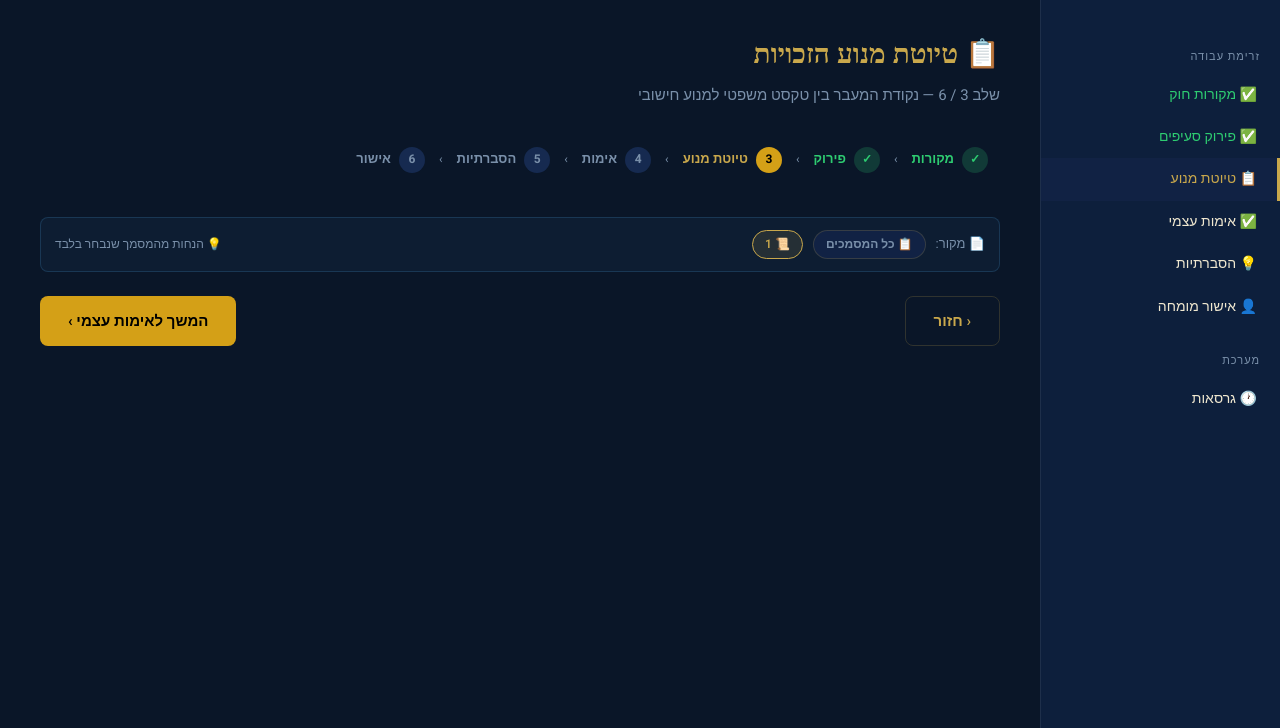
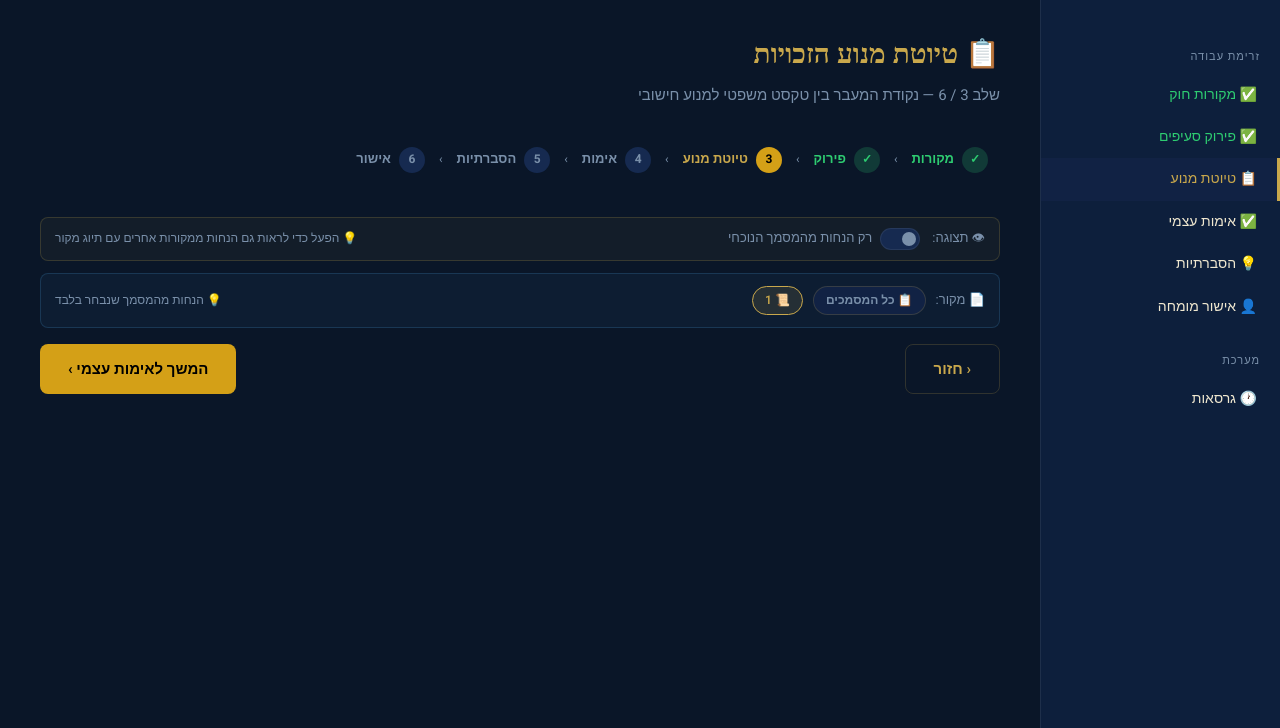
Before and after one commit to Yashasvi0229/right_rag, a FastAPI app: template templates/screen3_engine.html in a window 1280 px wide. Shown: the part 72-800 px from the top of the page. Run offline with FastAPI, Linux system fonts and the light colour scheme; the template is opened without the code that fills it: most values are stand-ins (such as "Sample title", 1, 10 or a date in 2020); some web fonts are replaced.

Commit message:
Update screen3_engine.html

```diff
--- a/templates/screen3_engine.html
+++ b/templates/screen3_engine.html
@@ -33,7 +33,6 @@
   .conditions-list li:last-child,
   .vars-list li:last-child { border-bottom: none; }
 
-  /* QA #10: Formula box with correct/comment colors */
   .formula-box {
     background: var(--bg-navy); border: 1px solid var(--border2);
     border-radius: var(--radius-sm); padding: 14px 16px;
@@ -59,12 +58,12 @@
     margin: 24px 0 16px 0;
   }
 
-  /* QA #11: Source filter bar */
+  /* Source filter bar */
   .source-filter-bar {
     display: flex; align-items: center; gap: 10px; flex-wrap: wrap;
     padding: 12px 14px;
     background: rgba(74,158,221,0.06); border: 1px solid rgba(74,158,221,0.2);
-    border-radius: var(--radius-sm); margin-bottom: 24px; font-size: 13px;
+    border-radius: var(--radius-sm); margin-bottom: 16px; font-size: 13px;
   }
   .source-tag {
     display: inline-flex; align-items: center; gap: 6px;
@@ -83,25 +82,58 @@
     padding: 2px 8px; border-radius: 4px; white-space: nowrap;
   }
 
-  /* Document separation — cards from non-active doc get dimmed */
+  /* Seed data label */
+  .seed-label {
+    font-size: 11px; color: var(--muted);
+    background: rgba(255,255,255,0.05); border: 1px solid var(--border2);
+    padding: 2px 8px; border-radius: 4px; white-space: nowrap;
+  }
+
   .engine-card.doc-dimmed {
-    opacity: 0.35;
-    filter: grayscale(0.5);
-    pointer-events: none;
+    opacity: 0.35; filter: grayscale(0.5); pointer-events: none;
   }
-  /* Current doc cards get a subtle highlight */
   .engine-card.doc-current {
     border-color: rgba(201,168,76,0.4);
     box-shadow: 0 0 0 1px rgba(201,168,76,0.15);
   }
 
-  /* Params row at bottom of card */
+  /* NEW: Toggle switch for show-all vs doc-only */
+  .view-toggle-bar {
+    display: flex; align-items: center; gap: 12px; flex-wrap: wrap;
+    padding: 10px 14px; margin-bottom: 12px;
+    background: rgba(201,168,76,0.05); border: 1px solid var(--border);
+    border-radius: var(--radius-sm); font-size: 13px;
+  }
+  .toggle-switch {
+    display: flex; align-items: center; gap: 8px; cursor: pointer;
+  }
+  .toggle-switch input[type="checkbox"] { display: none; }
+  .toggle-track {
+    width: 40px; height: 22px; background: var(--bg-card2);
+    border: 1px solid var(--border2); border-radius: 11px;
+    position: relative; transition: all 0.2s; flex-shrink: 0;
+  }
+  .toggle-track::after {
+    content: ''; position: absolute;
+    top: 3px; right: 3px;
+    width: 14px; height: 14px;
+    background: var(--muted); border-radius: 50%;
+    transition: all 0.2s;
+  }
+  .toggle-switch input:checked + .toggle-track {
+    background: rgba(201,168,76,0.2); border-color: var(--gold);
+  }
+  .toggle-switch input:checked + .toggle-track::after {
+    background: var(--gold); right: auto; left: 3px;
+  }
+  .toggle-label { color: var(--muted); font-size: 13px; }
+  .toggle-switch input:checked ~ .toggle-label { color: var(--gold); font-weight: 600; }
+
   .params-row {
     display: flex; justify-content: space-between;
     align-items: flex-start; margin-top: 12px; flex-wrap: wrap; gap: 12px;
   }
 
-  /* Mobile sidebar toggle */
   .sidebar-toggle {
     display: none; align-items: center; gap: 8px;
     background: var(--bg-card2); border: 1px solid var(--border);
@@ -110,34 +142,21 @@
     font-family: 'Heebo', sans-serif; margin-bottom: 16px; width: 100%;
   }
 
-  /* ── RESPONSIVE ───────────────────────── */
   @media (max-width: 768px) {
     .sidebar-toggle { display: flex; }
-
-    /* Engine card header — stack on small */
     .engine-header   { padding: 14px 16px; }
     .engine-title    { font-size: 14px; }
     .engine-body     { padding: 16px; }
-
-    /* grid-2 → 1 col */
     .grid-2 { grid-template-columns: 1fr; gap: 14px; }
-
-    /* Formula box — scroll horizontally */
     .formula-box { font-size: 11px; padding: 10px 12px; }
-
-    /* Source filter — wrap tags */
     .source-filter-bar { gap: 8px; padding: 10px 12px; }
-
-    /* Params row — stack */
     .params-row { flex-direction: column; }
   }
-
   @media (max-width: 480px) {
     .engine-title { font-size: 13px; gap: 6px; }
     .engine-id    { font-size: 10px; }
     .formula-box  { font-size: 10px; }
-    .conditions-list li,
-    .vars-list li { font-size: 12px; }
+    .conditions-list li, .vars-list li { font-size: 12px; }
   }
 </style>
 {% endblock %}
@@ -179,7 +198,20 @@
       <div class="step pending"><span class="step-num">6</span> אישור</div>
     </div>
 
-    <!-- QA #11: Source filter -->
+    <!-- NEW: View toggle — doc only vs all with labels -->
+    <div class="view-toggle-bar anim anim-1">
+      <span style="color:var(--muted); flex-shrink:0">👁 תצוגה:</span>
+      <label class="toggle-switch">
+        <input type="checkbox" id="show-all-toggle" onchange="onToggleChange(this)">
+        <div class="toggle-track"></div>
+        <span class="toggle-label" id="toggle-label-text">רק הנחות מהמסמך הנוכחי</span>
+      </label>
+      <span style="color:var(--muted); font-size:12px; margin-right:auto;">
+        💡 הפעל כדי לראות גם הנחות ממקורות אחרים עם תיוג מקור
+      </span>
+    </div>
+
+    <!-- Source filter -->
     <div class="source-filter-bar anim anim-1">
       <span style="color:var(--muted); flex-shrink:0">📄 מקור:</span>
       <span class="source-tag" data-doc="ALL" onclick="filterByDoc('ALL', this)">📋 כל המסמכים</span>
@@ -208,18 +240,29 @@
     {% for right in rights %}
     {% if right.subcategory_tag in ('Reserve_Soldiers', 'Reserve_Commander', 'Reserve_Large_Family') %}
     {% set right_docs = right.linked_clauses | map(attribute='source_doc_id') | list %}
-    <div class="engine-card anim anim-2" data-docs="{{ right_docs | join(',') }}" id="card-{{ right.catalog_id }}">
+    {% set is_seed = right.linked_clauses | length == 0 or right.linked_clauses[0].source_doc_id == 'SEED' %}
+    <div class="engine-card anim anim-2"
+         data-docs="{{ right_docs | join(',') }}"
+         data-seed="{{ 'true' if is_seed else 'false' }}"
+         id="card-{{ right.catalog_id }}">
       <div class="engine-header" onclick="toggleBody(this)">
         <div class="engine-title">
           🎖️ {{ right.name }}
           <span class="engine-id">{{ right.catalog_id }}</span>
           {% if right.linked_clauses %}
             <span class="doc-source-label">{{ right.linked_clauses[0].source_doc_id }}</span>
+          {% else %}
+            <span class="seed-label">📦 מקור: נתוני בסיס</span>
           {% endif %}
         </div>
         <span class="badge badge-yellow" style="flex-shrink:0">🟡 טיוטה</span>
       </div>
       <div class="engine-body" style="display:none">
+        {% if is_seed %}
+        <div style="padding:8px 12px; margin-bottom:12px; background:rgba(255,255,255,0.04); border:1px solid var(--border2); border-radius:6px; font-size:12px; color:var(--muted);">
+          📦 <strong style="color:var(--white)">מקור: נתוני בסיס</strong> — הנחה זו אינה נגזרת מהמסמך שהועלה, אלא ממאגר הזכויות הראשוני של המערכת.
+        </div>
+        {% endif %}
         <div class="grid-2">
           <div>
             <div class="sub-label">תנאי זכאות</div>
@@ -249,7 +292,6 @@
           </div>
         </div>
 
-        <!-- QA #10: Correct formulas — no service days -->
         <div class="sub-label" style="margin-top:16px">נוסחת חישוב — תקנה 3ו / 3ז</div>
 
         {% if 'FAMILY5' in right.catalog_id %}
@@ -305,18 +347,29 @@
     {% for right in rights %}
     {% if right.subcategory_tag in ('Low_Income', 'Senior_Income_Support', 'Senior_Pension', 'Women_Retirement_Age', 'Special_Hardship') %}
     {% set right_docs = right.linked_clauses | map(attribute='source_doc_id') | list %}
-    <div class="engine-card anim anim-3" data-docs="{{ right_docs | join(',') }}" id="card-{{ right.catalog_id }}">
+    {% set is_seed = right.linked_clauses | length == 0 or right.linked_clauses[0].source_doc_id == 'SEED' %}
+    <div class="engine-card anim anim-3"
+         data-docs="{{ right_docs | join(',') }}"
+         data-seed="{{ 'true' if is_seed else 'false' }}"
+         id="card-{{ right.catalog_id }}">
       <div class="engine-header" onclick="toggleBody(this)">
         <div class="engine-title">
           👴 {{ right.name }}
           <span class="engine-id">{{ right.catalog_id }}</span>
           {% if right.linked_clauses %}
             <span class="doc-source-label">{{ right.linked_clauses[0].source_doc_id }}</span>
+          {% else %}
+            <span class="seed-label">📦 מקור: נתוני בסיס</span>
           {% endif %}
         </div>
         <span class="badge badge-yellow" style="flex-shrink:0">🟡 טיוטה</span>
       </div>
       <div class="engine-body" style="display:none">
+        {% if is_seed %}
+        <div style="padding:8px 12px; margin-bottom:12px; background:rgba(255,255,255,0.04); border:1px solid var(--border2); border-radius:6px; font-size:12px; color:var(--muted);">
+          📦 <strong style="color:var(--white)">מקור: נתוני בסיס</strong> — הנחה זו אינה נגזרת מהמסמך שהועלה, אלא ממאגר הזכויות הראשוני של המערכת.
+        </div>
+        {% endif %}
         <div class="grid-2">
           <div>
             <div class="sub-label">תנאי זכאות</div>
@@ -387,32 +440,65 @@
 </div>
 
 <script>
-// Auto-select latest uploaded document on page load
-document.addEventListener('DOMContentLoaded', function() {
-  // Find all source tags except ALL
+// ── State ──────────────────────────────────────────────────────────────────
+let showAllMode = false; // false = doc only, true = all with labels
+let currentDocFilter = null;
+
+// ── Toggle: doc-only vs all-with-labels ───────────────────────────────────
+function onToggleChange(checkbox) {
+  showAllMode = checkbox.checked;
+  const label = document.getElementById('toggle-label-text');
+  label.textContent = showAllMode ? 'כל ההנחות (כולל נתוני בסיס)' : 'רק הנחות מהמסמך הנוכחי';
+  applyView();
+}
+
+function applyView() {
+  if (showAllMode) {
+    // Show ALL cards — seed cards get label (already in HTML)
+    // Remove all hiding/dimming
+    document.querySelectorAll('.engine-card').forEach(card => {
+      card.classList.remove('doc-hidden', 'doc-dimmed', 'doc-current');
+      card.style.display = '';
+    });
+    // Hide the source filter bar — not needed in all mode
+    document.querySelector('.source-filter-bar').style.display = 'none';
+  } else {
+    // Doc-only mode — use current doc filter
+    document.querySelector('.source-filter-bar').style.display = 'flex';
+    if (currentDocFilter) {
+      filterByDoc(currentDocFilter, document.querySelector(`.source-tag[data-doc="${currentDocFilter}"]`));
+    } else {
+      // Auto-select latest doc
       const docTags = document.querySelectorAll('.source-tag[data-doc]:not([data-doc="ALL"])');
-
       if (docTags.length > 0) {
-    // Auto-select the last (most recently added) document
         const latestTag = docTags[docTags.length - 1];
         filterByDoc(latestTag.dataset.doc, latestTag);
       } else {
-    // No specific docs — show all
         const allTag = document.querySelector('.source-tag[data-doc="ALL"]');
         if (allTag) filterByDoc('ALL', allTag);
       }
-});
-
-function toggleBody(header) {
-  const body = header.nextElementSibling;
-  const isOpen = body.style.display === 'block';
-  body.style.display = isOpen ? 'none' : 'block';
+    }
   }
 
-/* QA #11: Filter by source doc */
+  // Show/hide category dividers
+  document.querySelectorAll('.category-divider').forEach(divider => {
+    let next = divider.nextElementSibling;
+    let hasVisible = false;
+    while (next && !next.classList.contains('category-divider')) {
+      if (next.classList.contains('engine-card') && next.style.display !== 'none' && !next.classList.contains('doc-hidden')) {
+        hasVisible = true; break;
+      }
+      next = next.nextElementSibling;
+    }
+    divider.style.display = hasVisible ? '' : 'none';
+  });
+}
+
+// ── Filter by source doc (doc-only mode) ──────────────────────────────────
 function filterByDoc(docId, clickedTag) {
+  currentDocFilter = docId;
   document.querySelectorAll('.source-tag').forEach(t => t.classList.remove('active'));
-  clickedTag.classList.add('active');
+  if (clickedTag) clickedTag.classList.add('active');
 
   document.querySelectorAll('.engine-card').forEach(card => {
     if (docId === 'ALL') {
@@ -420,7 +506,6 @@ function filterByDoc(docId, clickedTag) {
     } else {
       const docs = (card.dataset.docs || '').split(',');
       const isMatch = docs.includes(docId);
-      // Show all but visually separate: current doc bright, others dimmed
       card.classList.remove('doc-hidden', 'doc-dimmed', 'doc-current');
       if (isMatch) {
         card.classList.add('doc-current');
@@ -442,5 +527,24 @@ function filterByDoc(docId, clickedTag) {
     divider.style.display = hasVisible ? '' : 'none';
   });
 }
+
+function toggleBody(header) {
+  const body = header.nextElementSibling;
+  const isOpen = body.style.display === 'block';
+  body.style.display = isOpen ? 'none' : 'block';
+}
+
+// ── Init ───────────────────────────────────────────────────────────────────
+document.addEventListener('DOMContentLoaded', function() {
+  // Default: doc-only mode — auto-select latest doc
+  const docTags = document.querySelectorAll('.source-tag[data-doc]:not([data-doc="ALL"])');
+  if (docTags.length > 0) {
+    const latestTag = docTags[docTags.length - 1];
+    filterByDoc(latestTag.dataset.doc, latestTag);
+  } else {
+    const allTag = document.querySelector('.source-tag[data-doc="ALL"]');
+    if (allTag) filterByDoc('ALL', allTag);
+  }
+});
 </script>
 {% endblock %}
```
Lines whose indentation alone changed are shown as unchanged.
